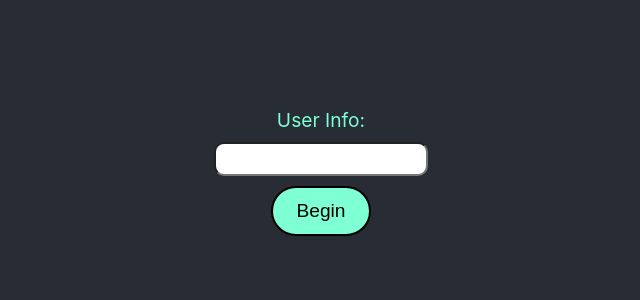
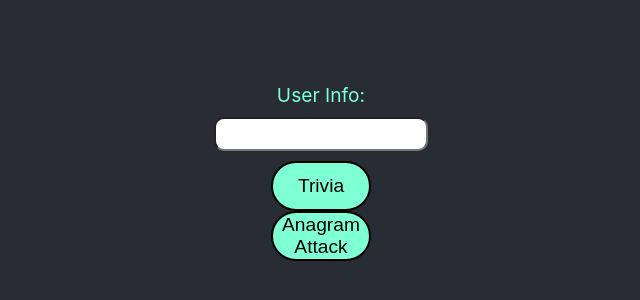
Before and after one commit to Rich5656/wordle-clone-typescript, a React (Create React App) app: page / in a window 1280 px wide. Shown: the part 228-528 px from the top of the page, without its empty margins (319-959 px from the left). Built offline with nearby package versions, Linux system fonts and the light colour scheme.

Commit message:
Entry point for anagram attack added to main page

```diff
--- a/src/App.tsx
+++ b/src/App.tsx
@@ -1,10 +1,12 @@
-import React, { useEffect } from 'react';
+import React, { useEffect, MouseEvent } from 'react';
 import './App.css';
 import { CrossWordleContainer } from './Containers/CrossWordleContainer';
 import { useCountdown } from './Components/useCountdown';
 import { useState } from 'react';
 import { ScoreDisplay } from './Components/ScoreDisplay';
 import { CountdownDisplay } from './Components/CountdownDisplay';
+import { AnagramAttackContainer } from './Containers/AnagramAttackContainer';
+
 // import { PlayingBoardContainer } from './Containers/PlayingBoardContainer';
 
 
@@ -14,8 +16,10 @@ function App() {
   const [score, setScore] = useState<number>(0);
   const [userName, setUserName] = useState<string>('');
   const [minutes, seconds] = useCountdown(status);
+  const [gameType, setGameType] = useState<string>();
 
-  const handleBegin = () => {
+  const handleBegin = (e: MouseEvent<HTMLButtonElement>) => {
+    setGameType(e.currentTarget.name);
     if (userName !== "") {
       setBegin(true);
       setStatus('begin');
@@ -39,7 +43,8 @@ function App() {
         <div className='page-intro-area'>
           <div>User Info:</div>
           <input className='user-information' value={userName} type='text' onChange={(e) => setUserName(e.target.value)}></input>
-          <button className='begin-button' onClick={handleBegin}>Begin</button>
+          <button className='begin-button' name='trivia' onClick={handleBegin}>Trivia</button>
+          <button className='begin-button' name='anagramAttack' onClick={handleBegin}>Anagram Attack</button>
         </div>
       );
     }
@@ -52,9 +57,13 @@ function App() {
             <ScoreDisplay score={score} />
           </div>
 
+          {(gameType === "trivia") ?
           <CrossWordleContainer handleScoreUpdate={handleScoreUpdate}
             minutes={minutes} seconds={seconds}
-          />
+          /> :
+          <AnagramAttackContainer handleScoreUpdate={handleScoreUpdate}
+          minutes={minutes} seconds={seconds} />
+          }
         </main>
       )
     }
```
